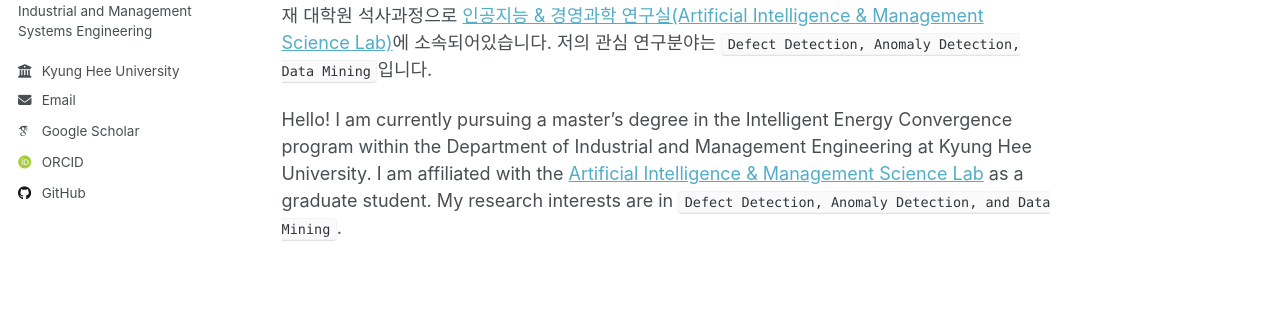
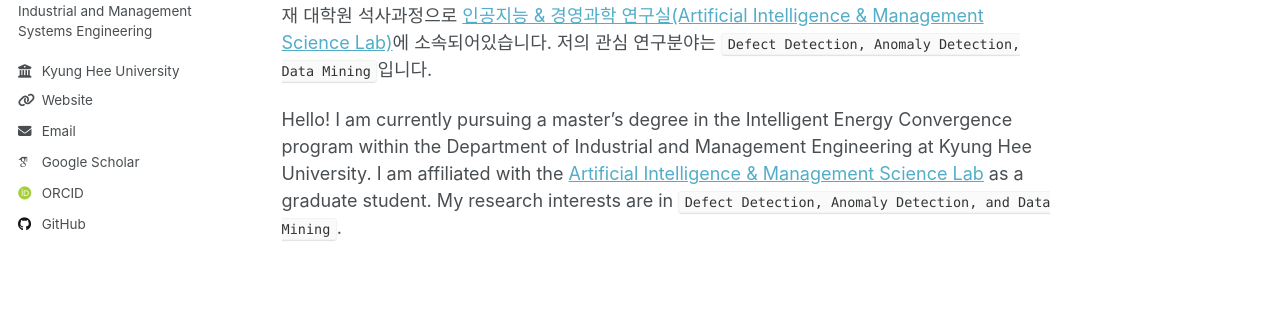
Before and after one commit to jaejunchoe/jaejunchoe.github.io, a Jekyll site: the page built from _pages/about.md, in a window 1280 px wide. Shown: the part 383-703 px from the top of the page. Built offline with Jekyll 4.4.1, drawn with Linux system fonts in a browser that asks for light colours; some web fonts are replaced.

Commit message:
initial commit

```diff
--- a/_config.yml
+++ b/_config.yml
@@ -28,7 +28,7 @@ author:
   bio              : "Industrial and Management Systems Engineering"
   location         : # "Earth"
   employer         : "Kyung Hee University"
-  uri              : # "https://github.com/jaejunchoe"
+  uri              : "https://github.com/jaejunchoe"
   email            : "cjj1222@khu.ac.kr"
 
   # Academic websites
```
